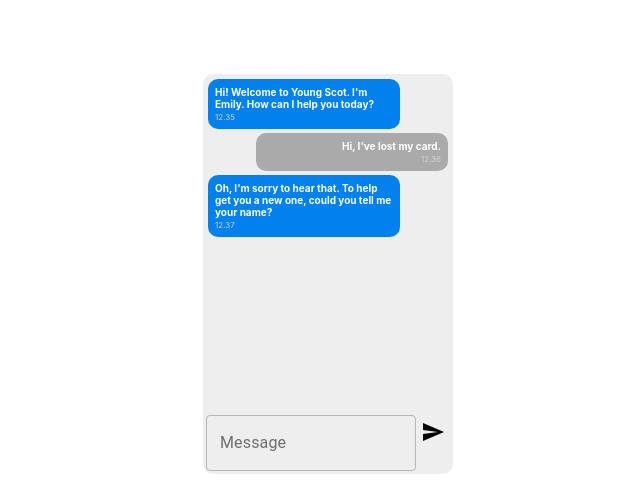
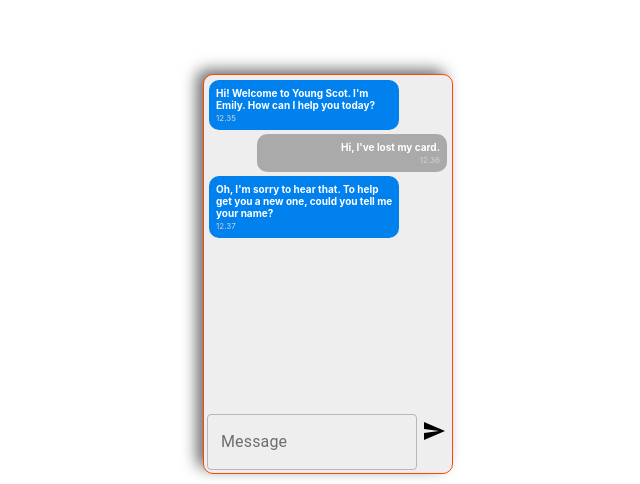
Before and after one commit to ThomasHAOD/chatbot-frontend, a React (Create React App) app: page / in a window 1280 px wide. Shown: the part 316-800 px from the top of the page, without its empty margins (561-1201 px from the left). Built offline with nearby package versions, Linux system fonts and the light colour scheme.

Commit message:
add box shadow

```diff
--- a/src/containers/Chat/Chat.module.css
+++ b/src/containers/Chat/Chat.module.css
@@ -9,4 +9,8 @@
   margin: 10px;
   padding: 5px;
   box-sizing: border-box;
+  border: 1px solid orangered;
+  -webkit-box-shadow: -7px -5px 15px -1px rgba(102, 102, 102, 1);
+  -moz-box-shadow: -7px -5px 15px -1px rgba(102, 102, 102, 1);
+  box-shadow: -7px -5px 15px -1px rgba(102, 102, 102, 1);
 }
```
